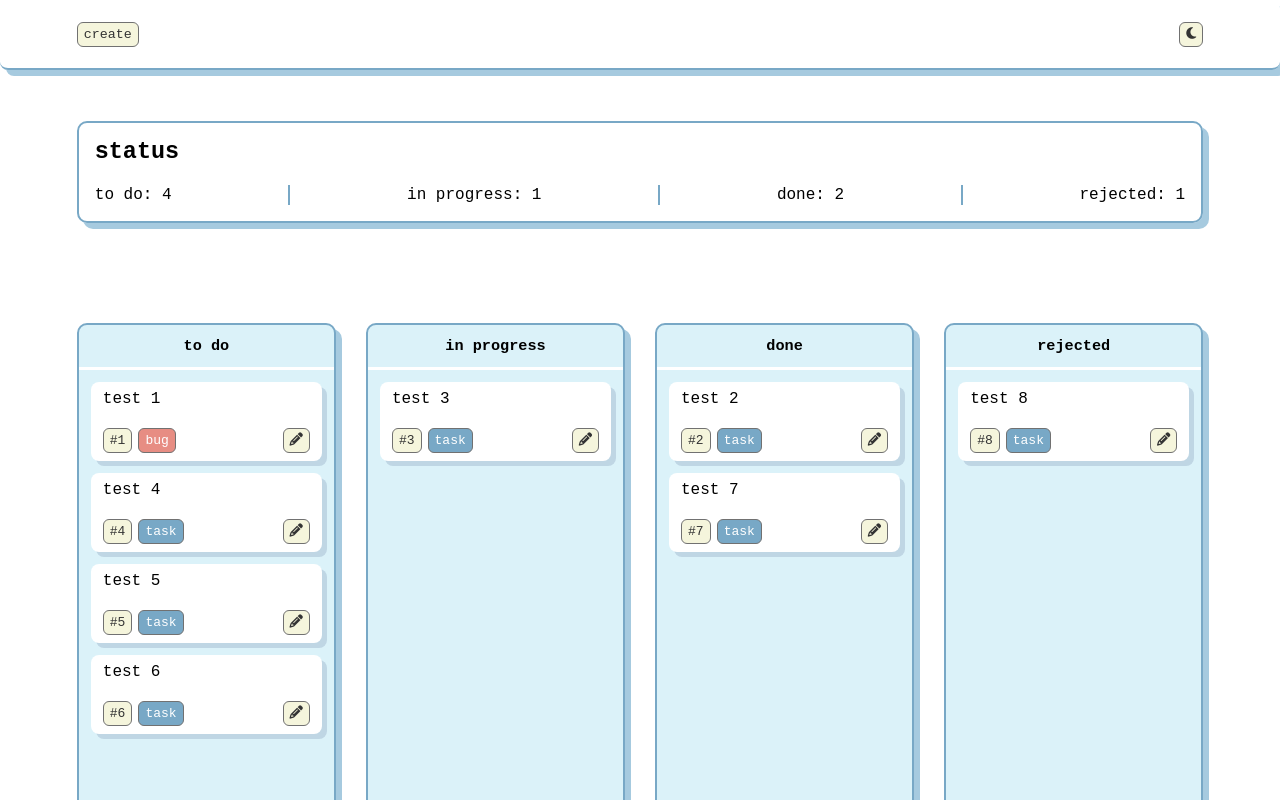
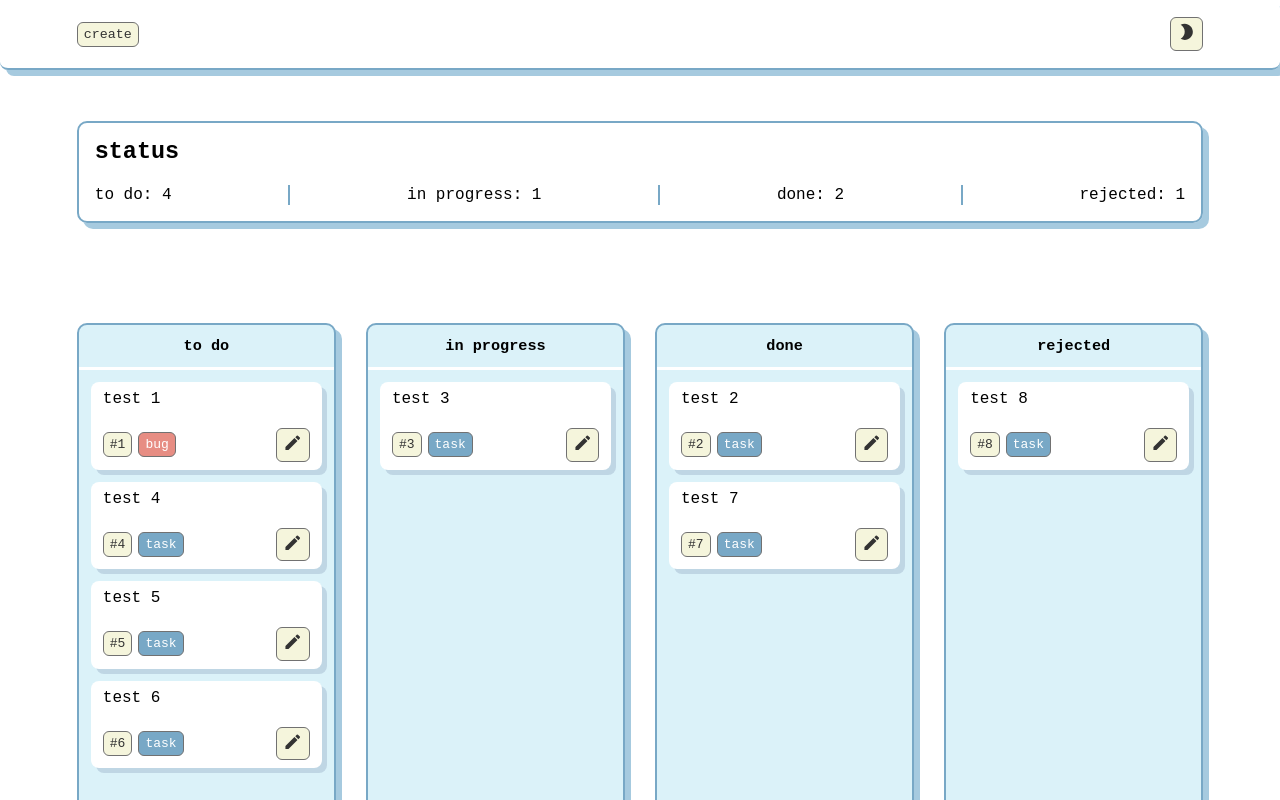
Before and after one commit to furkancetkin/task-management, a React (Create React App) app: page / in a window 1280 px wide. Shown: the top 800 px of the page. Built offline with nearby package versions, Linux system fonts and the light colour scheme.

Commit message:
icons updated

```diff
--- a/package.json
+++ b/package.json
@@ -3,6 +3,9 @@
   "version": "0.1.0",
   "private": true,
   "dependencies": {
+    "@emotion/react": "^11.11.4",
+    "@emotion/styled": "^11.11.5",
+    "@mui/icons-material": "^5.15.15",
     "@reduxjs/toolkit": "^2.2.3",
     "@testing-library/jest-dom": "^5.17.0",
     "@testing-library/react": "^13.4.0",
--- a/public/index.html
+++ b/public/index.html
@@ -24,7 +24,6 @@
       work correctly both with client-side routing and a non-root public URL.
       Learn how to configure a non-root public URL by running `npm run build`.
     -->
-    <script src="https://kit.fontawesome.com/0c8f4cc68d.js" crossorigin="anonymous"></script>
     <title>Task Management</title>
   </head>
   <body>
--- a/src/components/Navbar.js
+++ b/src/components/Navbar.js
@@ -3,6 +3,8 @@ import { useDispatch, useSelector } from "react-redux";
 import { setFormModal } from "../stores/modal";
 import { setDarkMode } from "../stores/theme";
 import { setSelectedTask } from "../stores/task";
+import Brightness7Icon from '@mui/icons-material/Brightness7';
+import ModeNightIcon from '@mui/icons-material/ModeNight';
 
 function Navbar() {
   const darkMode = useSelector((state) => state.theme.darkMode);
@@ -25,11 +27,11 @@ function Navbar() {
       <div>
         {darkMode ? (
           <button onClick={() => dispatch(setDarkMode(false))}>
-            <i className="fa-solid fa-sun"></i>
+            <Brightness7Icon />
           </button>
         ) : (
           <button onClick={() => dispatch(setDarkMode(true))}>
-            <i className="fa-solid fa-moon"></i>
+            <ModeNightIcon />
           </button>
         )}
       </div>
--- a/src/components/Task.js
+++ b/src/components/Task.js
@@ -2,6 +2,8 @@ import { Draggable } from "react-beautiful-dnd";
 import { useDispatch } from "react-redux";
 import { setDetailModal, setFormModal } from "../stores/modal";
 import { setSelectedTask } from "../stores/task";
+import DeleteIcon from '@mui/icons-material/Delete';
+import EditIcon from '@mui/icons-material/Edit';
 
 function Task({ task, index }) {
   const dispatch = useDispatch();
@@ -51,7 +53,7 @@ function Task({ task, index }) {
                   );
                 }}
               >
-                <i className="fa-solid fa-pencil" />
+                <EditIcon />
               </button>
             </div>
           </div>
--- a/src/components/modals/DetailModal.js
+++ b/src/components/modals/DetailModal.js
@@ -2,6 +2,7 @@ import React from "react";
 import { useDispatch, useSelector } from "react-redux";
 import { setDetailModal } from "../../stores/modal";
 import { deleteTask } from "../../stores/task";
+import DeleteIcon from '@mui/icons-material/Delete';
 
 function DetailModal() {
   const { detailModal } = useSelector((state) => state.modal );
@@ -39,7 +40,7 @@ function DetailModal() {
                   </span>
                 </div>
                 <button className="deleteButton" onClick={(e) => deleteTaskF(e)}>
-                  <i className="fa-solid fa-trash-can" />
+                  <DeleteIcon />
                 </button>
               </div>
             </div>
```
Also changed, not shown: 1 other file (tests, documents, lock files or other folders).
